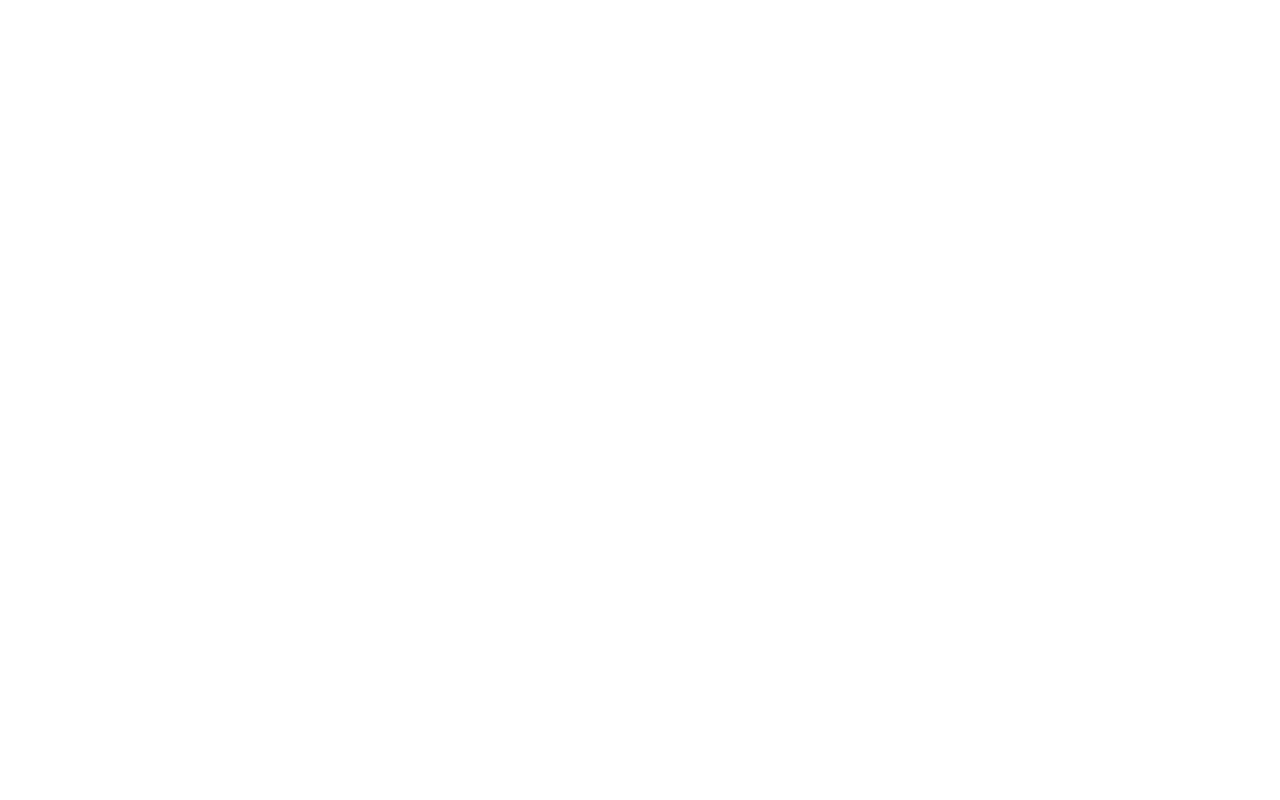
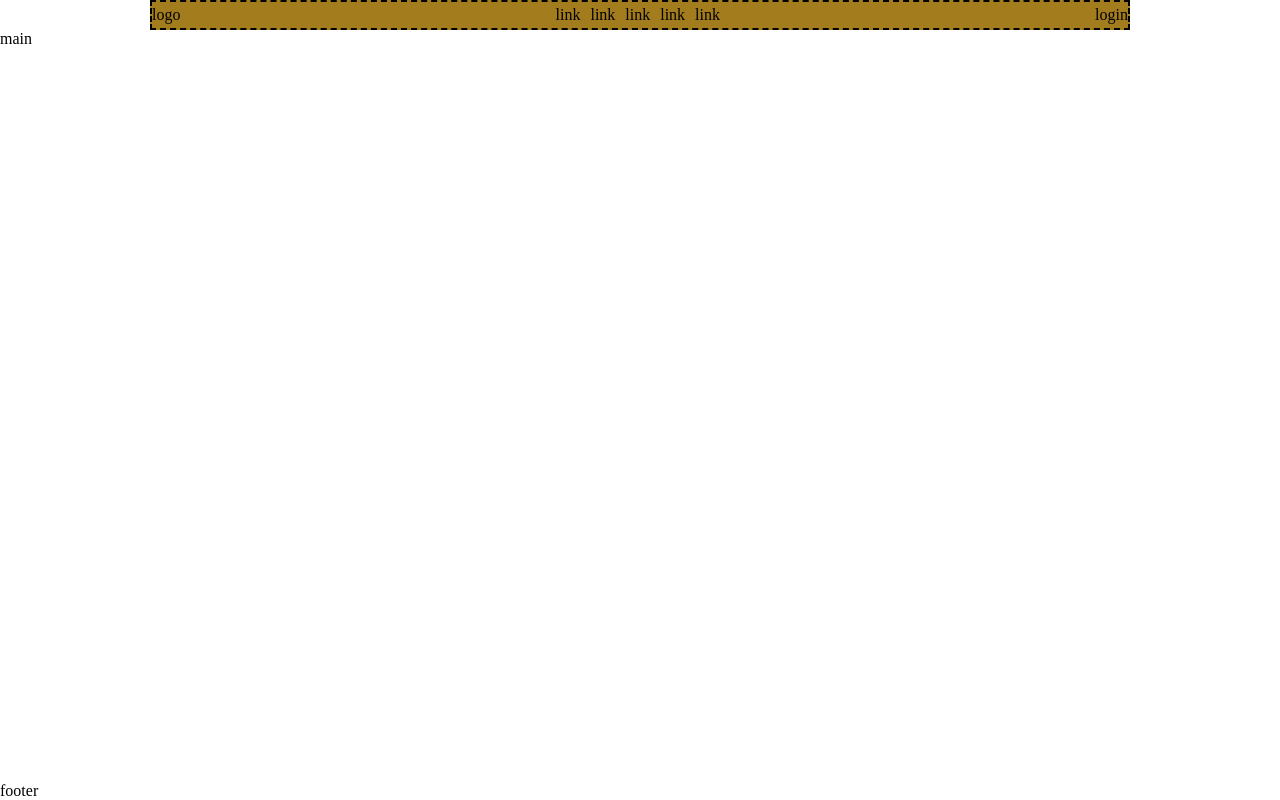
Before and after one commit to lucioacri/htmlcss-struttura-discord, a plain HTML site: page index.html in a window 1280 px wide. Drawn offline with Linux system fonts and the light colour scheme.

Commit message:
add structure and first header

```diff
--- a/css/style.css
+++ b/css/style.css
@@ -4,4 +4,44 @@
   box-sizing: border-box;
 }
 
+/* utility */
+
+.wrapper {
+  display: flex;
+  flex-direction: column;
+  min-height: 100vh;
+}
+
+.container {
+  max-width: 980px;
+  margin-left: auto;
+  margin-right: auto;
+  justify-content: space-between;
+}
+
 /* # header */
+
+.header {
+  display: flex;
+  background-color: #a37c1e;
+  min-height: 30px;
+  align-items: center;
+  border: 2px dashed black;
+}
+
+.links {
+  display: flex;
+  justify-content: space-around;
+  gap: 10px;
+}
+
+.pic {
+  max-width: 800px;
+  background-color: blue;
+}
+
+/* main */
+main {
+  flex-grow: 1;
+}
+/* footer */
--- a/index.html
+++ b/index.html
@@ -7,8 +7,23 @@
     <link rel="stylesheet" href="./css/style.css" />
   </head>
   <body>
-    <header></header>
-    <main></main>
-    <footer></footer>
+    <div class="wrapper">
+      <header>
+        <div class="container header">
+          <p>logo</p>
+          <div class="links">
+            <p>link</p>
+            <p>link</p>
+            <p>link</p>
+            <p>link</p>
+            <p>link</p>
+          </div>
+          <p>login</p>
+        </div>
+        <div class="container pic"></div>
+      </header>
+      <main>main</main>
+      <footer>footer</footer>
+    </div>
   </body>
 </html>
```
